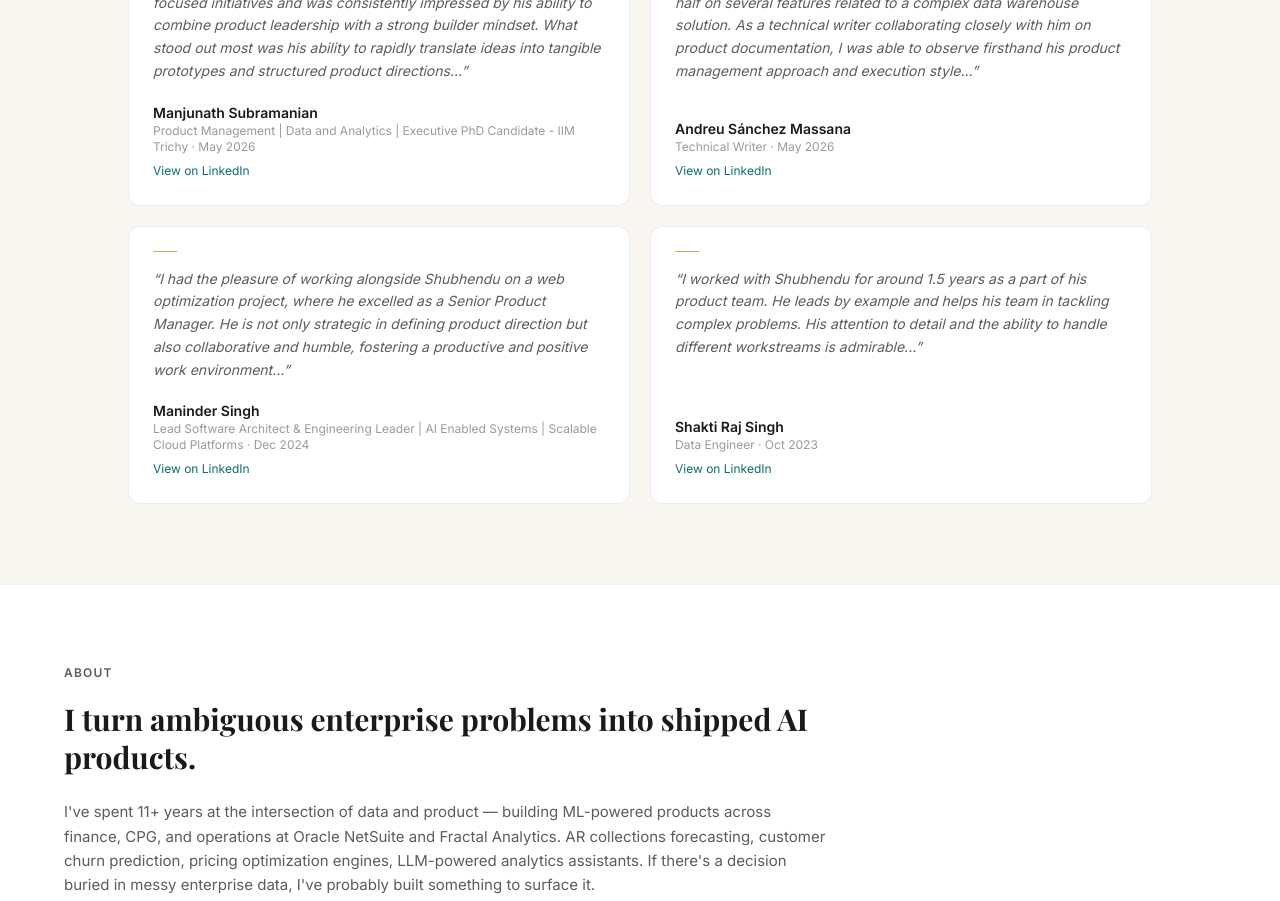
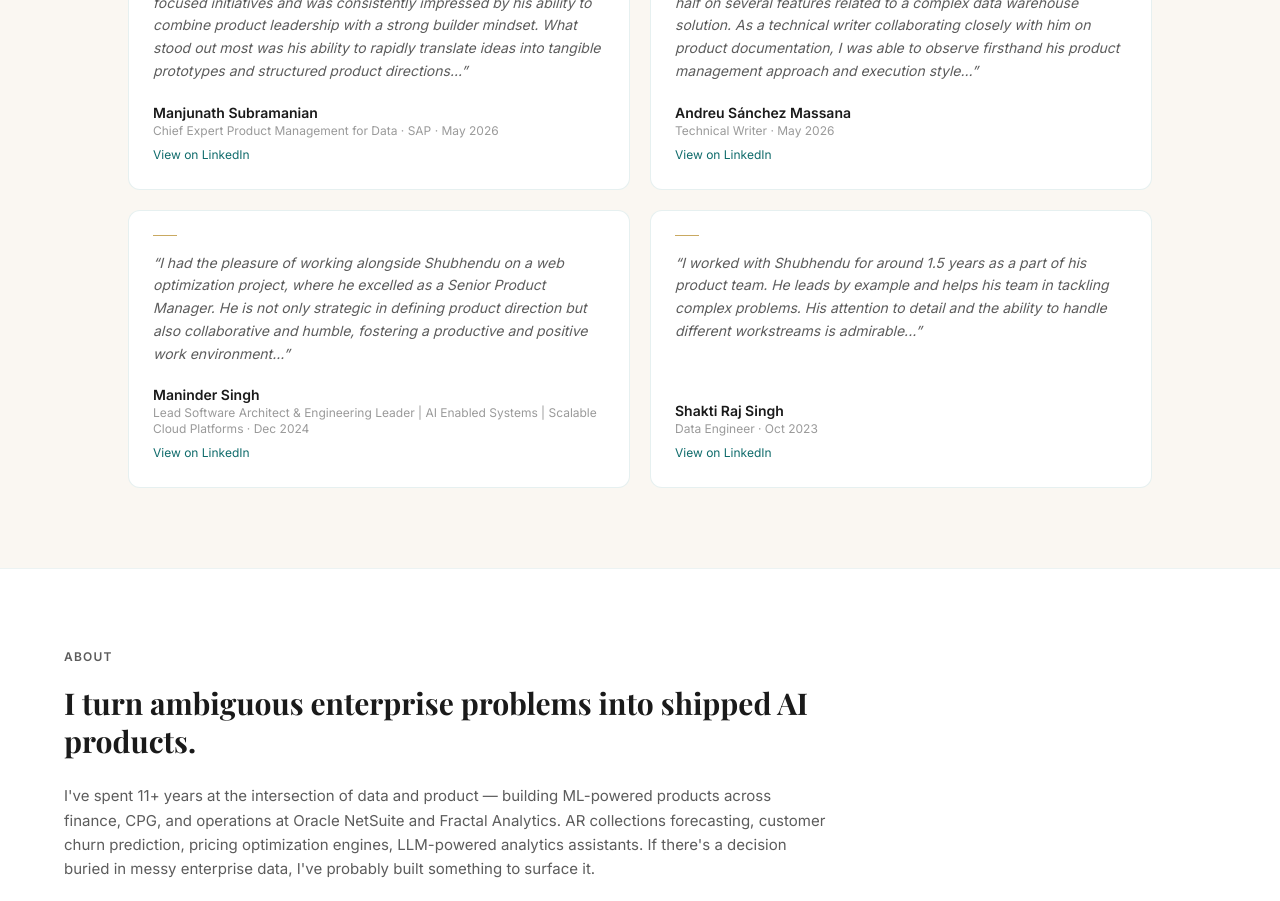
Before and after one commit to Shubhendu123/Shubhendu_Portfolio, a Next.js app in the folder portfolio-site/: page / in a window 1280 px wide. Shown: the part 3160-4061 px from the top of the page. Built offline with nearby package versions, Linux system fonts and the light colour scheme; no server answers.

Commit message:
Set Manjunath's designation to Chief Expert Product Management for Data at SAP
Co-Authored-By: Claude Opus 4.7 (1M context) <noreply@anthropic.com>

```diff
--- a/portfolio-site/src/data/testimonials.ts
+++ b/portfolio-site/src/data/testimonials.ts
@@ -15,8 +15,8 @@ export const testimonials: Testimonial[] = [
     quote:
       "I had the opportunity to work with Shubhendu on AI and platform-focused initiatives and was consistently impressed by his ability to combine product leadership with a strong builder mindset. What stood out most was his ability to rapidly translate ideas into tangible prototypes and structured product directions...",
     name: "Manjunath Subramanian",
-    title:
-      "Product Management | Data and Analytics | Executive PhD Candidate - IIM Trichy",
+    title: "Chief Expert Product Management for Data",
+    company: "SAP",
     date: "May 2026",
     linkedinUrl: recommendationsUrl,
   },
```
